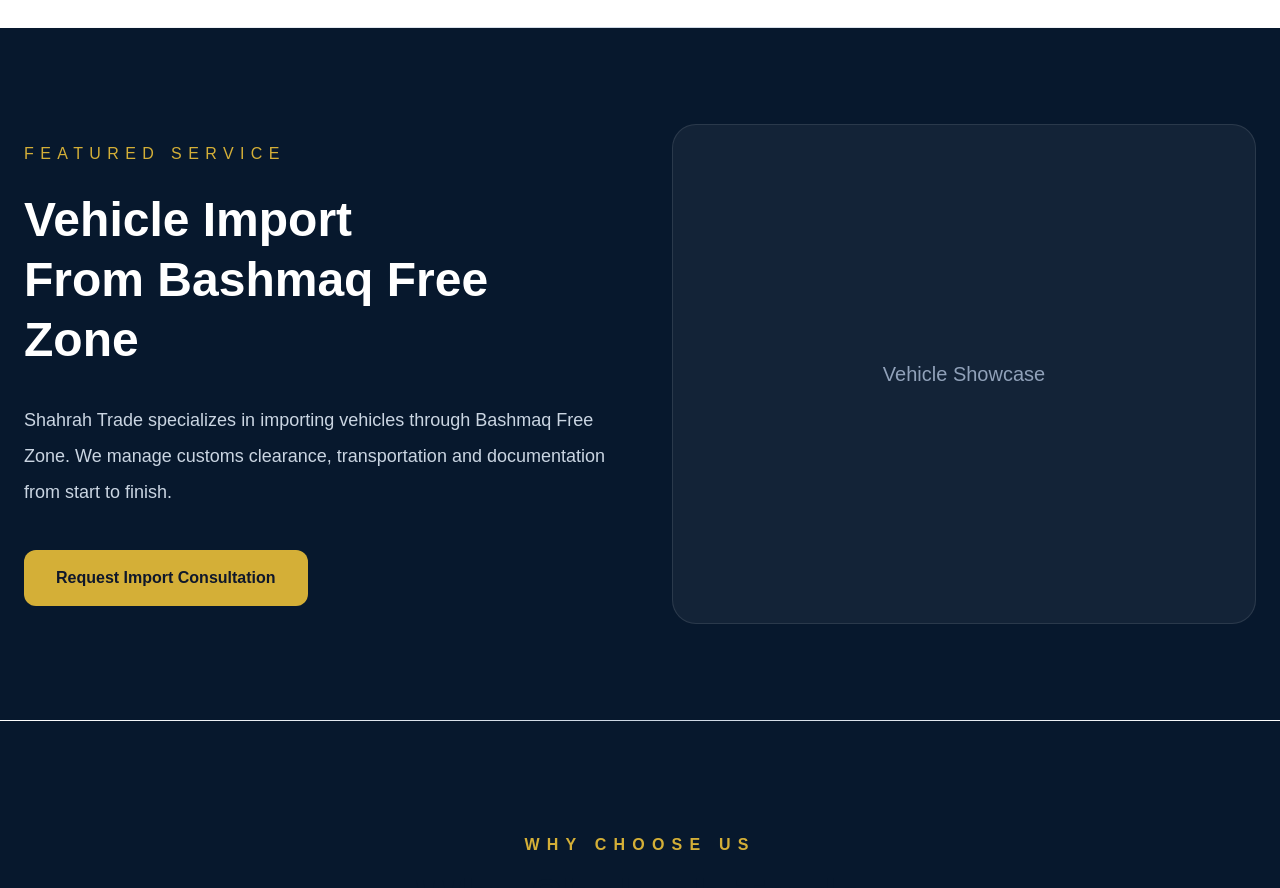
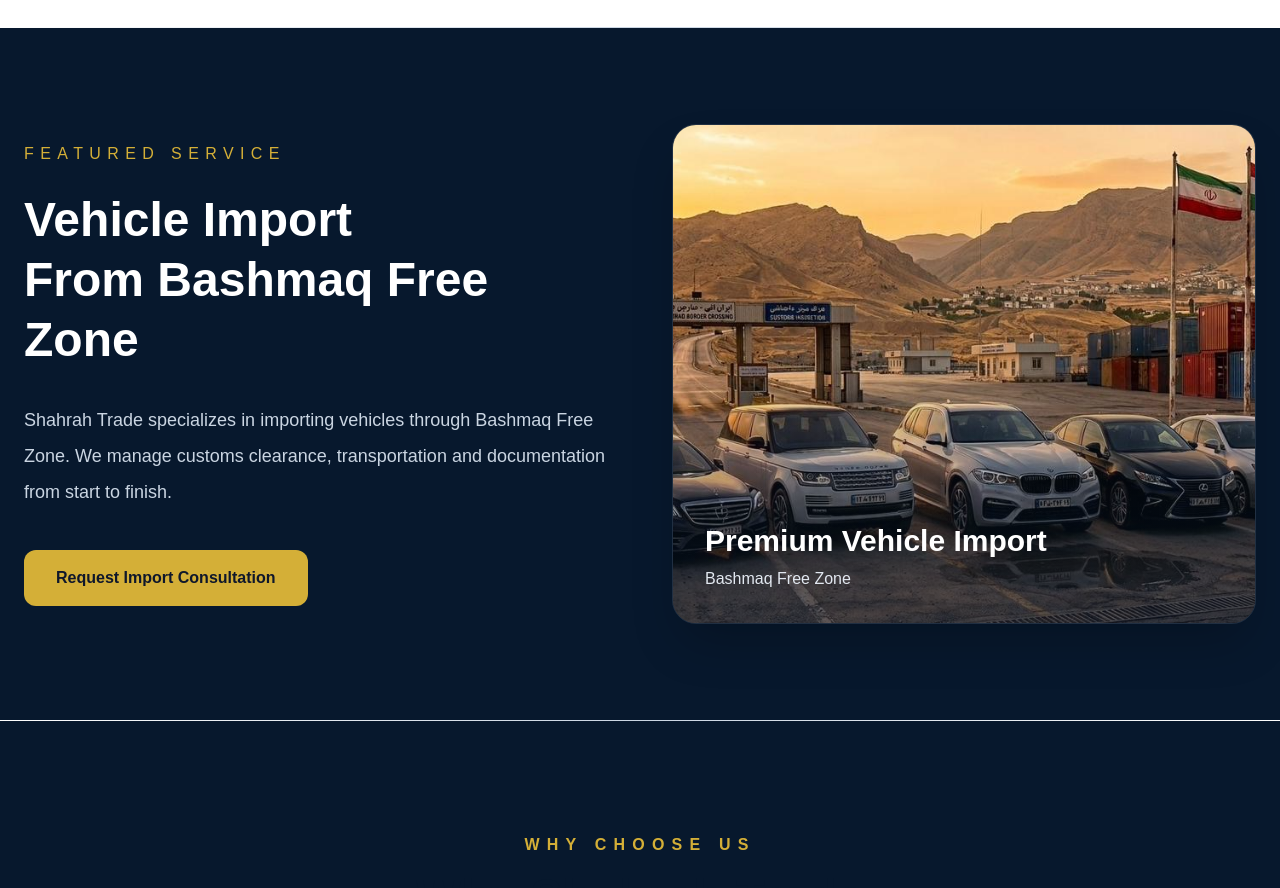
Before and after one commit to Kya449/shahrahtrade, a Next.js app: page / in a window 1280 px wide. Shown: the part 1740-2628 px from the top of the page. Built offline with nearby package versions, Linux system fonts and the light colour scheme.

Commit message:
Add service images

```diff
--- a/components/CarImport.tsx
+++ b/components/CarImport.tsx
@@ -1,7 +1,9 @@
+import Image from "next/image";
+
 export default function CarImport() {
   return (
     <section className="bg-[#07182D] py-24 text-white">
-      <div className="mx-auto grid max-w-7xl grid-cols-2 gap-16 px-6 items-center">
+      <div className="mx-auto grid max-w-7xl items-center gap-16 px-6 lg:grid-cols-2">
 
         <div>
           <p className="uppercase tracking-[0.4em] text-[#D4AF37]">
@@ -20,15 +22,32 @@
             transportation and documentation from start to finish.
           </p>
 
-          <button className="mt-10 rounded-xl bg-[#D4AF37] px-8 py-4 font-bold text-slate-900 hover:bg-yellow-400">
+          <button className="mt-10 rounded-xl bg-[#D4AF37] px-8 py-4 font-bold text-slate-900 transition hover:bg-yellow-400">
             Request Import Consultation
           </button>
         </div>
 
-        <div className="flex h-[500px] items-center justify-center rounded-3xl border border-white/10 bg-white/5">
-          <span className="text-slate-400 text-xl">
-            Vehicle Showcase
-          </span>
+        <div className="relative h-[500px] overflow-hidden rounded-3xl border border-white/10 shadow-2xl">
+
+          <Image
+            src="/images/car-import.jpg"
+            alt="Vehicle Import"
+            fill
+            className="object-cover"
+          />
+
+          <div className="absolute inset-0 bg-gradient-to-t from-[#07182D]/60 via-transparent to-transparent"></div>
+
+          <div className="absolute bottom-8 left-8">
+            <h3 className="text-3xl font-bold text-white">
+              Premium Vehicle Import
+            </h3>
+
+            <p className="mt-2 text-slate-200">
+              Bashmaq Free Zone
+            </p>
+          </div>
+
         </div>
 
       </div>
--- a/components/HeroImage.tsx
+++ b/components/HeroImage.tsx
@@ -8,22 +8,23 @@
         src="/images/hero.jpg"
         alt="Shahrah Trade"
         fill
+        priority
         className="object-cover"
       />
 
-      <div className="absolute inset-0 bg-gradient-to-t from-[#07182D]/90 via-transparent to-transparent"></div>
+      <div className="absolute inset-0 bg-gradient-to-t from-[#07182D]/80 via-transparent to-transparent" />
 
       <div className="absolute left-8 top-8 rounded-full bg-[#D4AF37] px-5 py-2 text-sm font-bold text-[#07182D]">
         Since 2026
       </div>
 
-      <div className="absolute bottom-10 left-8 right-8">
+      <div className="absolute bottom-10 left-8">
 
         <h3 className="text-3xl font-black text-white">
           Bashmaq Border
         </h3>
 
-        <p className="mt-3 text-slate-200">
+        <p className="mt-2 text-slate-200">
           Vehicle Import • Customs • Logistics
         </p>
 
```
Also changed, not shown: public/images/logo.png.
